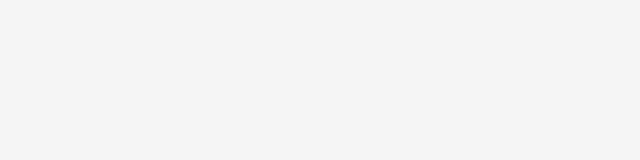
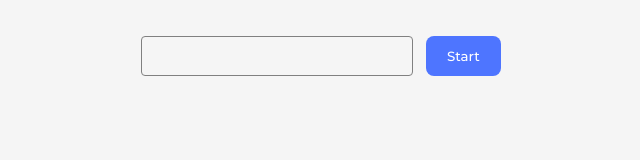
Before and after one commit to AnnaRybnikova/goit-js-hw-11, a website built with Vite: page src/index.html in a window 1280 px wide. Shown: the whole page, without its empty margins (319-959 px from the left). Built offline with nearby package versions, Linux system fonts and the light colour scheme.

Commit message:
add main html and css

```diff
--- a/src/css/styles.css
+++ b/src/css/styles.css
@@ -1,3 +1,50 @@
 /* Common styles */
 @import url('./reset.css');
 @import url('./base.css');
+
+.container {
+    margin: 36px auto 32px auto;
+}
+
+input {
+    border: 1px solid #808080;
+    border-radius: 4px;
+    width: 272px;
+    height: 40px;
+
+    padding: 8px 16px;
+    margin-right: 8px;
+
+    color: #808080;
+
+    transition: border-color 250ms cubic-bezier(0.4, 0, 0.2, 1);
+    transition: color 250ms cubic-bezier(0.4, 0, 0.2, 1);
+}
+
+input:hover {
+    border-color: #000;
+}
+
+input:active,
+input:focus {
+    color: #000;
+    border-color: #4e75ff;
+}
+
+button {
+    border-radius: 8px;
+    padding: 8px 16px;
+    width: 75px;
+    height: 40px;
+
+    font-weight: 500;
+    color: #fff;
+
+    background-color: #4e75ff;
+
+    transition: background-color 250ms cubic-bezier(0.4, 0, 0.2, 1);
+}
+
+button:hover {
+    background-color: #6c8cff;
+}
--- a/src/index.html
+++ b/src/index.html
@@ -8,5 +8,9 @@
     <link rel="stylesheet" href="./css/styles.css" />
   </head>
   <body>
+    <div class="container">
+      <input type="text" required />
+      <button type="button">Start</button>
+    </div>
   </body>
 </html>
```
